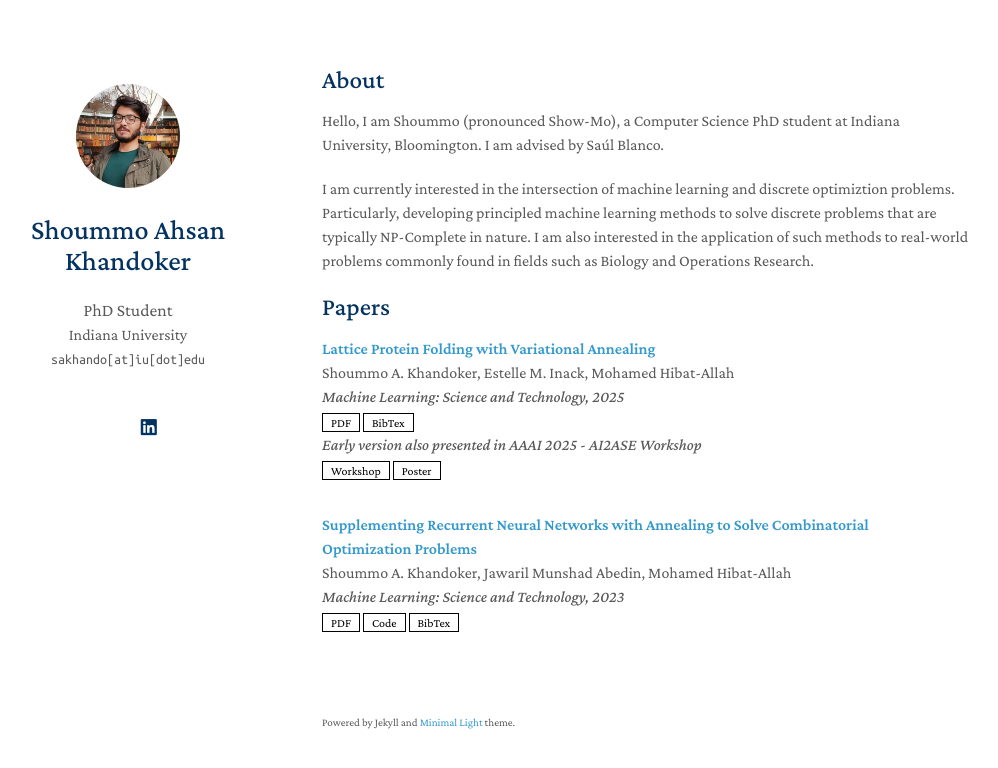
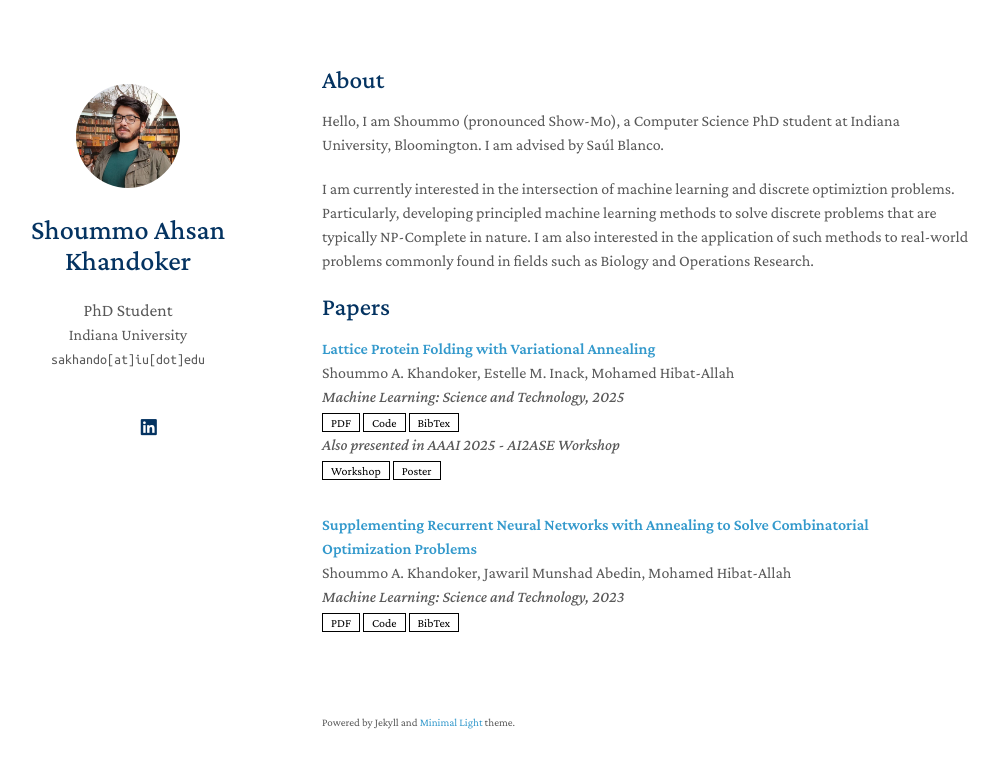
Before and after one commit to shoummoak/shoummoak.github.io, a Jekyll site: the page built from index.md, in a window 1280 px wide. Shown: the top 768 px of the page, without its empty margins (148-1146 px from the left). Built offline with Jekyll 4.4.1, drawn with Linux system fonts in a browser that asks for light colours; a style sheet for code colours, icons or effects is not loaded; our own code applies the rules of GitHub Pages for plain Markdown files.

Commit message:
Update publications.yml

```diff
--- a/_data/publications.yml
+++ b/_data/publications.yml
@@ -5,11 +5,11 @@ main:
     authors: Shoummo A. Khandoker,  Estelle M. Inack,  Mohamed Hibat-Allah
     conference_short:
     conference: "Machine Learning: Science and Technology, 2025"
-    pdf: https://iopscience.iop.org/article/10.1088/2632-2153/adf376/pdf
-    code:
+    pdf: https://arxiv.org/abs/2502.20632
+    code: https://github.com/shoummoak/VA-HP-Lattice
     bibtex: "assets/bibtex/Folding.html"
     image:
-    workshop_notes: Early version also presented in AAAI 2025 - AI2ASE Workshop
+    workshop_notes: Also presented in AAAI 2025 - AI2ASE Workshop
     workshop: https://ai-2-ase.github.io/
     poster: "assets/files/HPVA_Poster.pdf"
 
```
